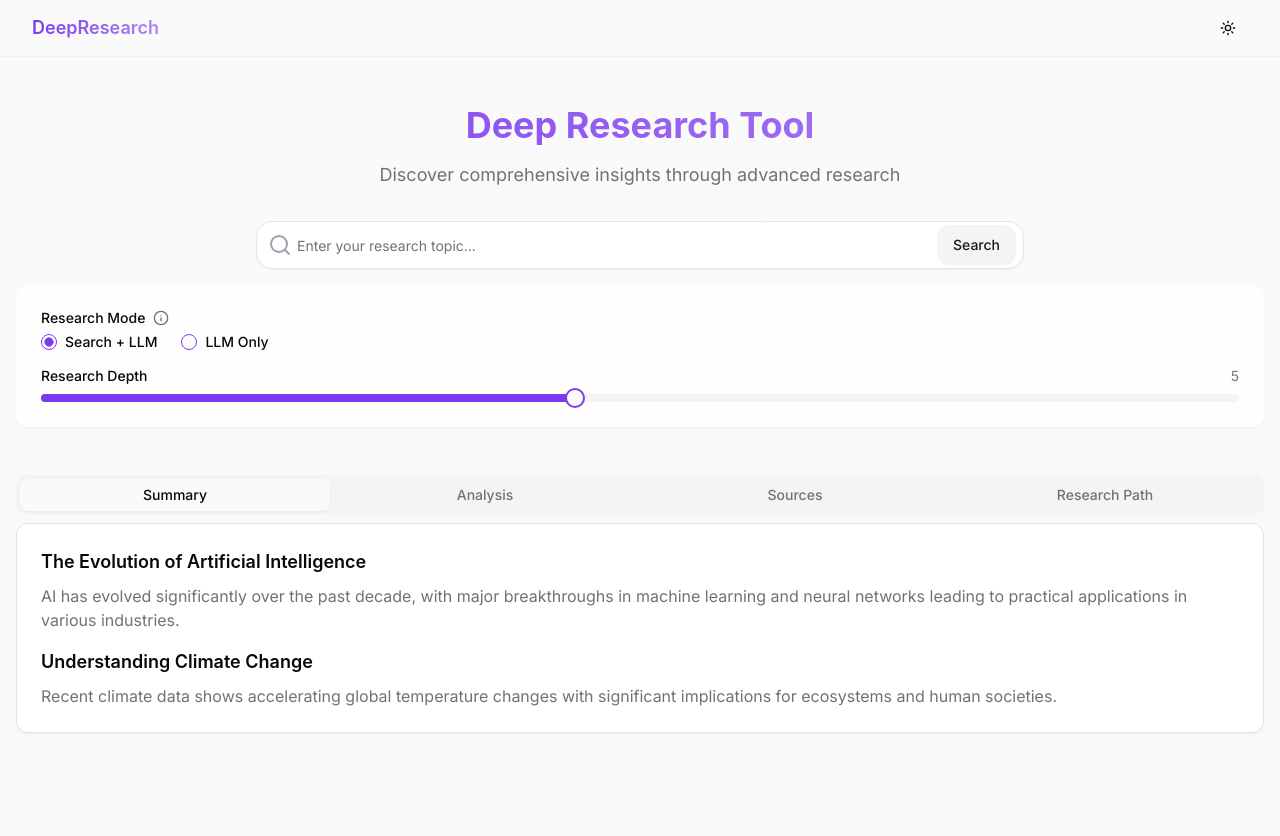
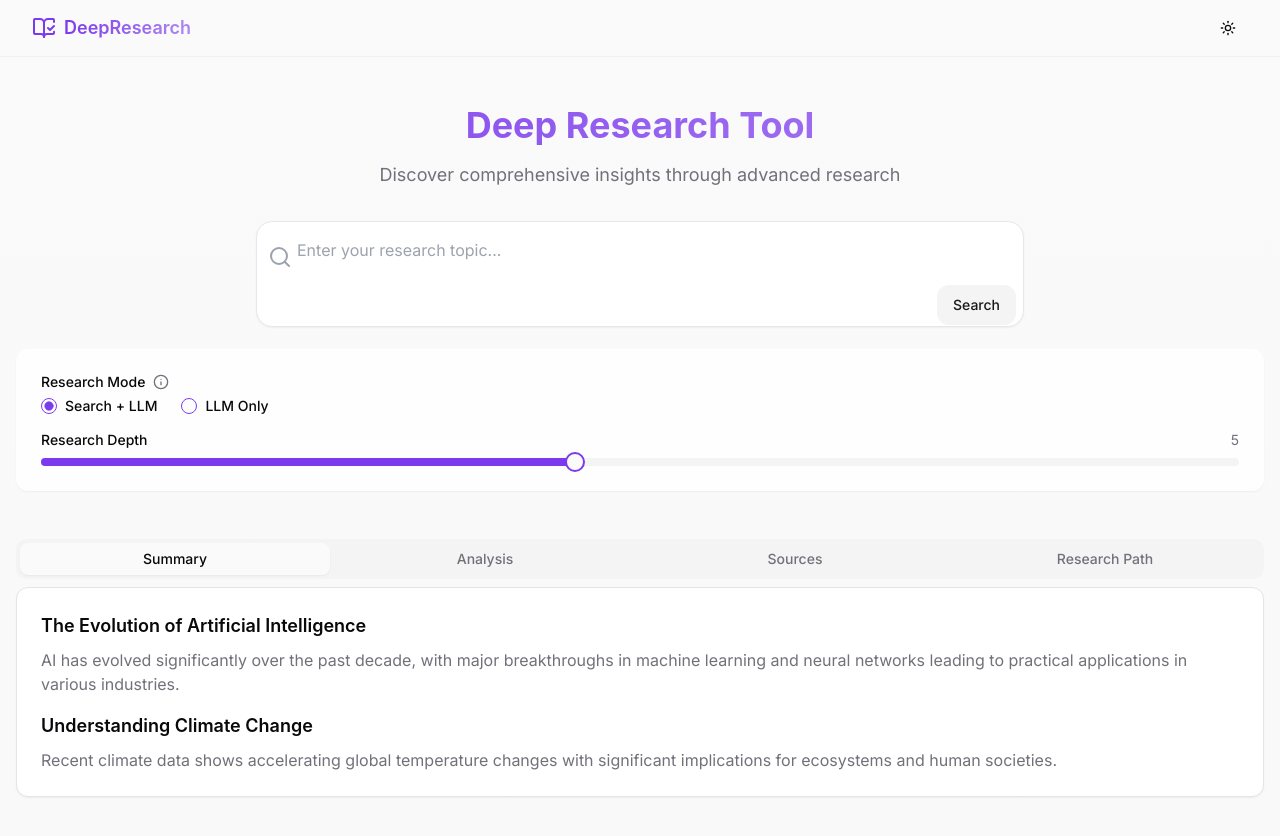
Before and after one commit to rnednur/deepquery-explorer, a React (Vite) app: page / in a window 1280 px wide. Shown: the top 836 px of the page. Before the commit the page ends 800 px from the top, so only its background shows below. Built offline with nearby package versions, Linux system fonts and the light colour scheme.

Commit message:
Improve header and research topic display
Updated the header to include a top bar and icon.  The research topic now displays across three lines instead of one.

```diff
--- a/src/components/Header.tsx
+++ b/src/components/Header.tsx
@@ -1,5 +1,5 @@
 
-import { MoonIcon, SunIcon } from "lucide-react";
+import { MoonIcon, SunIcon, BookOpenCheck } from "lucide-react";
 import { Button } from "@/components/ui/button";
 import { useTheme } from "next-themes";
 
@@ -9,7 +9,8 @@ export const Header = () => {
   return (
     <header className="w-full border-b border-border/40 bg-background/95 backdrop-blur supports-[backdrop-filter]:bg-background/60">
       <div className="container flex h-14 items-center">
-        <div className="flex items-center space-x-4">
+        <div className="flex items-center space-x-2">
+          <BookOpenCheck className="h-6 w-6 text-primary" />
           <h2 className="text-lg font-display font-semibold bg-clip-text text-transparent bg-gradient-to-r from-primary to-primary/60">
             DeepResearch
           </h2>
--- a/src/components/SearchInput.tsx
+++ b/src/components/SearchInput.tsx
@@ -1,7 +1,6 @@
 
 import { useState } from "react";
 import { Search } from "lucide-react";
-import { Input } from "@/components/ui/input";
 import { Button } from "@/components/ui/button";
 
 export const SearchInput = ({ onSearch }: { onSearch: (query: string) => void }) => {
@@ -15,17 +14,17 @@ export const SearchInput = ({ onSearch }: { onSearch: (query: string) => void })
   return (
     <form onSubmit={handleSubmit} className="w-full max-w-3xl mx-auto">
       <div className="relative group animate-fadeIn">
-        <Search className="absolute left-3 top-1/2 -translate-y-1/2 text-gray-400 group-focus-within:text-primary" />
-        <Input
-          type="text"
+        <Search className="absolute left-3 top-6 text-gray-400 group-focus-within:text-primary" />
+        <textarea
           value={query}
           onChange={(e) => setQuery(e.target.value)}
-          className="w-full pl-10 h-12 bg-white dark:bg-gray-950 border-gray-200 dark:border-gray-800 rounded-2xl shadow-sm transition-all duration-300 focus:ring-2 focus:ring-primary focus:border-transparent"
+          rows={3}
+          className="w-full pl-10 py-4 bg-white dark:bg-gray-950 border border-gray-200 dark:border-gray-800 rounded-2xl shadow-sm transition-all duration-300 focus:ring-2 focus:ring-primary focus:border-transparent resize-none"
           placeholder="Enter your research topic..."
         />
         <Button
           type="submit"
-          className="absolute right-2 top-1/2 -translate-y-1/2 rounded-xl"
+          className="absolute right-2 bottom-2 rounded-xl"
           variant="secondary"
         >
           Search
```
